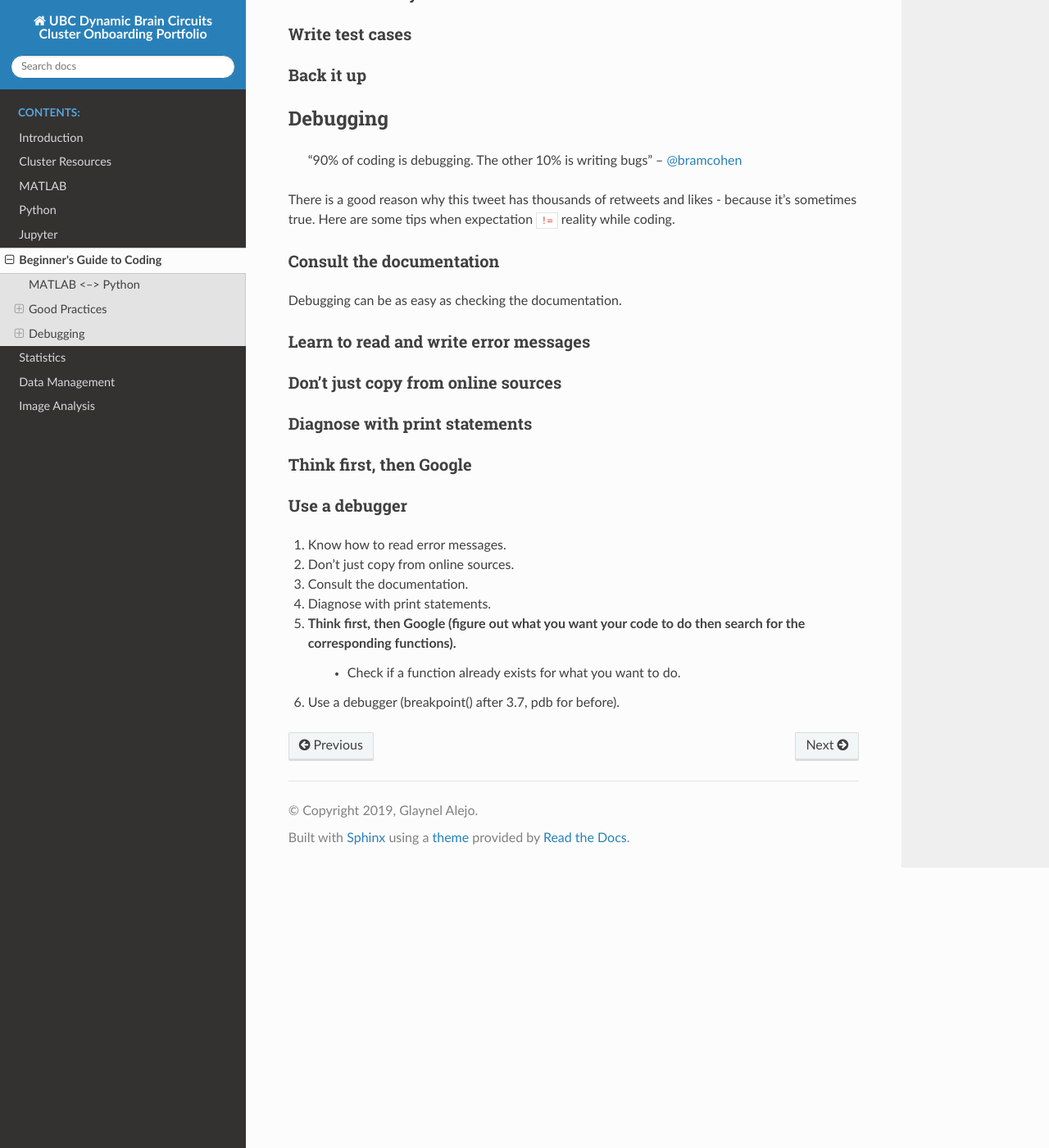
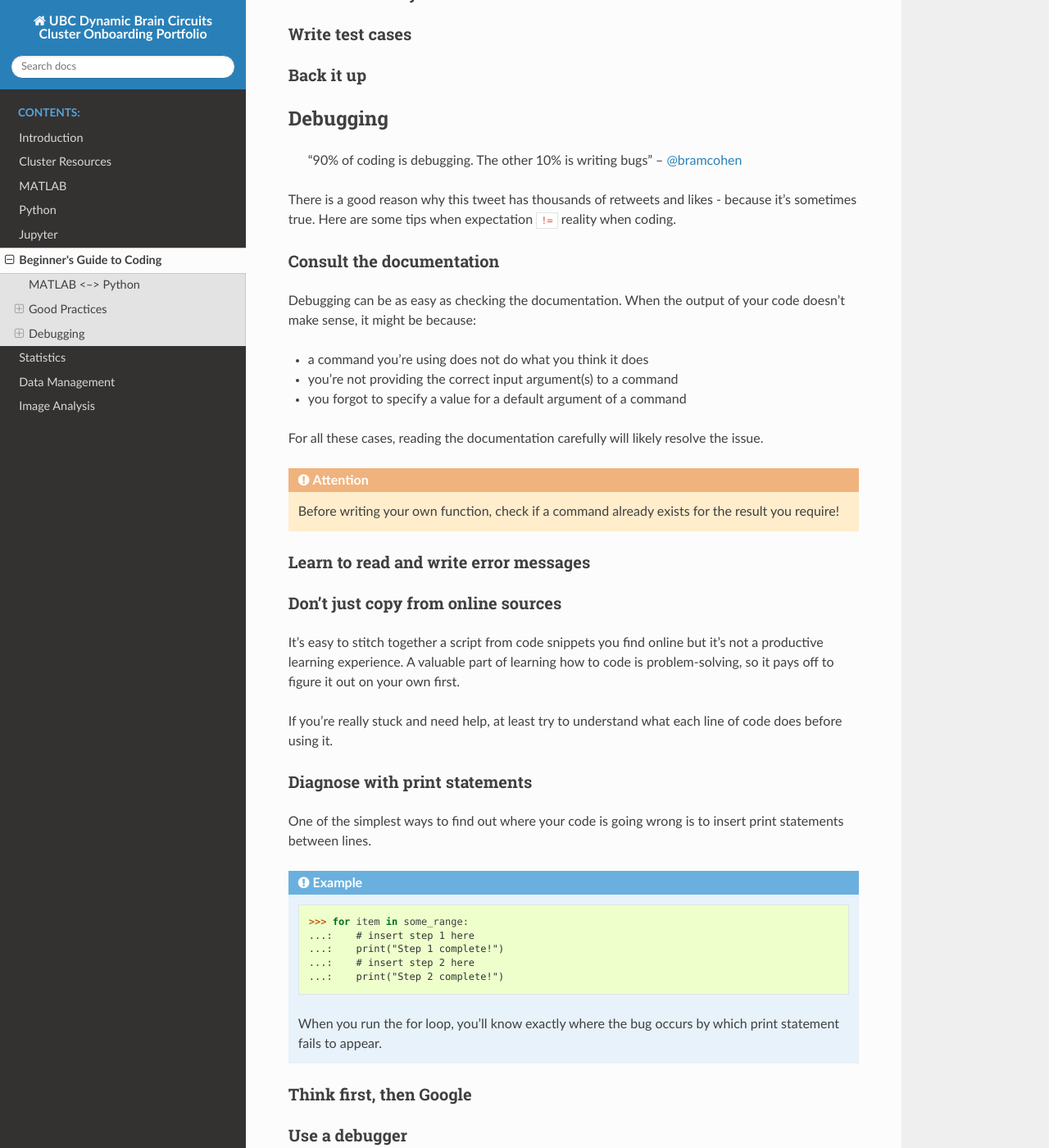
Before and after one commit to ubcbraincircuits/onboarding, a Sphinx documentation site: the page built from source/code.rst, in a window 1280 px wide and 1400 px high, scrolled down 960 px. Shown: the whole window at 82% size. Built offline with Sphinx 7.4.7 and the Read the Docs theme 2.0.0, drawn with Linux system fonts in a browser that asks for light colours; pages that are not in the unit, such as notebooks, are missing from menus.

Commit message:
Write up Consult the documentation, Don't just copy from online sources, Diagnose with print statements

```diff
--- a/source/code.rst
+++ b/source/code.rst
@@ -65,12 +65,22 @@ Debugging
 	-- `@bramcohen <https://twitter.com/bramcohen/status/51714087842877440>`_
 
 There is a good reason why this tweet has thousands of retweets and likes - because
-it's sometimes true. Here are some tips when expectation ``!=`` reality while coding.
+it's sometimes true. Here are some tips when expectation ``!=`` reality when coding.
 
 Consult the documentation
 =========================
 
-Debugging can be as easy as checking the documentation.
+Debugging can be as easy as checking the documentation. When the output of your code doesn't make
+sense, it might be because:
+
+- a command you're using does not do what you think it does
+- you're not providing the correct input argument(s) to a command
+- you forgot to specify a value for a default argument of a command
+
+For all these cases, reading the documentation carefully will likely resolve the issue.
+
+.. attention::
+	Before writing your own function, check if a command already exists for the result you require!
 
 Learn to read and write error messages
 ======================================
@@ -78,8 +88,29 @@ Learn to read and write error messages
 Don't just copy from online sources
 ===================================
 
+It's easy to stitch together a script from code snippets you find online but it's not a productive learning experience.
+A valuable part of learning how to code is problem-solving, so it pays off to figure it out on your own first.
+
+If you're really stuck and need help, at least try to understand what each line of code does before using it.
+
 Diagnose with print statements
 ==============================
+
+One of the simplest ways to find out where your code is going wrong is to insert print statements between lines.
+
+.. admonition:: Example
+
+	.. highlight:: python
+
+	::
+
+		>>> for item in some_range:
+		...:	# insert step 1 here
+		...:	print("Step 1 complete!")
+		...:	# insert step 2 here
+		...: 	print("Step 2 complete!")
+
+	When you run the for loop, you'll know exactly where the bug occurs by which print statement fails to appear.
 
 Think first, then Google
 ========================
```
